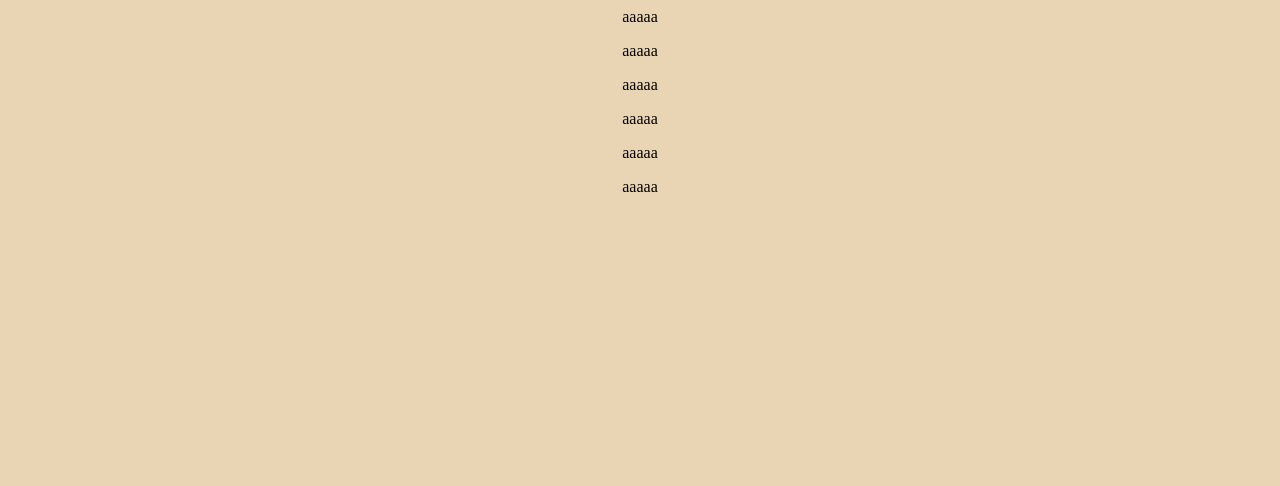
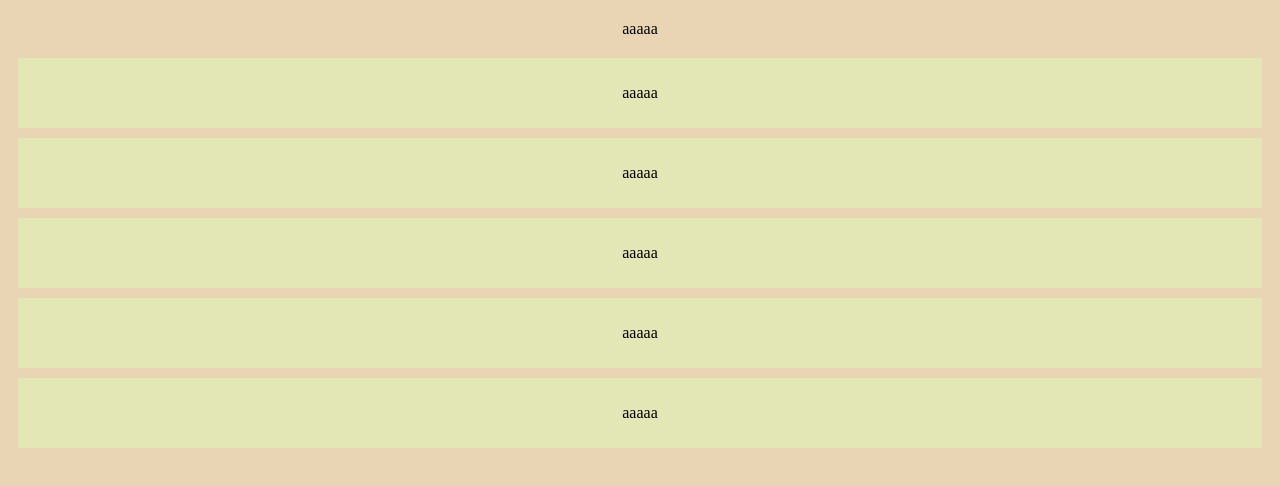
Before and after one commit to SwhIks/mhw, a plain HTML site: page index2.html in a window 1280 px wide. Drawn offline with nearby package versions, Linux system fonts and the light colour scheme; no server answers.

Commit message:
fegasdfg

```diff
--- a/index2.html
+++ b/index2.html
@@ -2,11 +2,7 @@
 <head>
 <title>볼보로스</title>
 <meta http-equiv="Content-Type" content="text/html; charset=utf-8">
-<style>
-div{
-text-align: center;
-}
-</style>
+<link rel="stylesheet" href="./style/style.css">
 <script src="//code.jquery.com/jquery-3.3.1.min.js"></script>
 <script type="text/javascript">
         $.ajax({
@@ -96,19 +92,19 @@ text-align: center;
     <div>
     <p id="quest_script">aaaaa</p>
     </div>
-    <div id="link_1_box" onclick="clickLink(3)" bgcolor="#b4d5e9">
+    <div id="link_1_box" class="link_box" onclick="clickLink(3)">
         <p id="link_1">aaaaa</p>
     </div>
-    <div id="link_2_box" onclick="clickLink(5)" bgcolor="#b4d5e9">
+    <div id="link_2_box" class="link_box" onclick="clickLink(5)">
         <p id="link_2">aaaaa</p>
     </div>
-    <div id="link_3_box" onclick="clickLink(7)" bgcolor="#b4d5e9">
+    <div id="link_3_box" class="link_box" onclick="clickLink(7)">
         <p id="link_3">aaaaa</p>
     </div>
-    <div id="link_4_box" onclick="clickLink(9)" bgcolor="#b4d5e9">
+    <div id="link_4_box" class="link_box" onclick="clickLink(9)">
         <p id="link_4">aaaaa</p>
     </div>
-    <div id="link_5_box" onclick="clickLink(11)" bgcolor="#b4d5e9">
+    <div id="link_5_box" class="link_box" onclick="clickLink(11)">
         <p id="link_5">aaaaa</p>
     </div>
 </div>
--- /dev/null
+++ b/style/style.css
@@ -0,0 +1,12 @@
+#quest_script{
+    text-align: center;
+    padding: 10px;
+    margin: 10px;
+}
+
+.link_box {
+    background-color: #d9ffb766;
+    text-align: center;
+    padding: 10px;
+    margin: 10px;
+}
```
